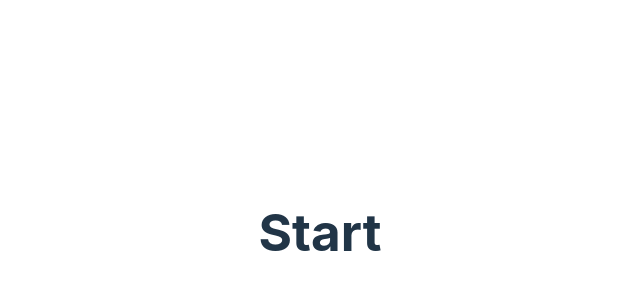
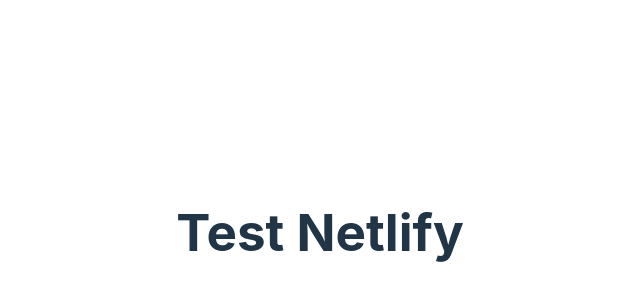
Before and after one commit to RadkoIvanUa/jonathan, a React (Vite) app: page / in a window 1280 px wide. Shown: the part 168-468 px from the top of the page, without its empty margins (320-960 px from the left). Built offline with nearby package versions, Linux system fonts and the light colour scheme.

Commit message:
test netlify 2

```diff
--- a/src/App.jsx
+++ b/src/App.jsx
@@ -3,7 +3,7 @@
 function App() {
   return (
     <>
-      <h1>Start</h1>
+      <h1>Test Netlify</h1>
     </>
   );
 }
```
